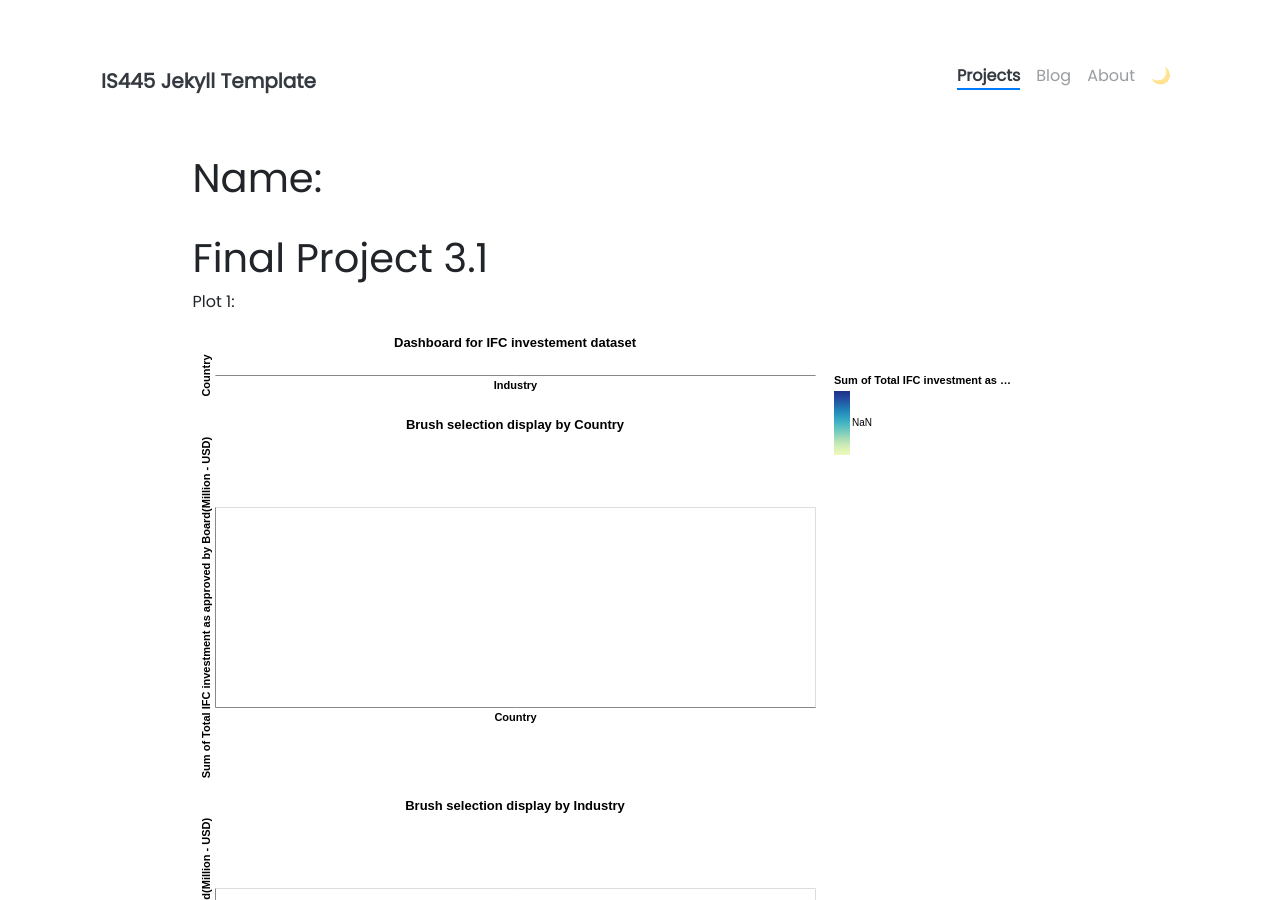
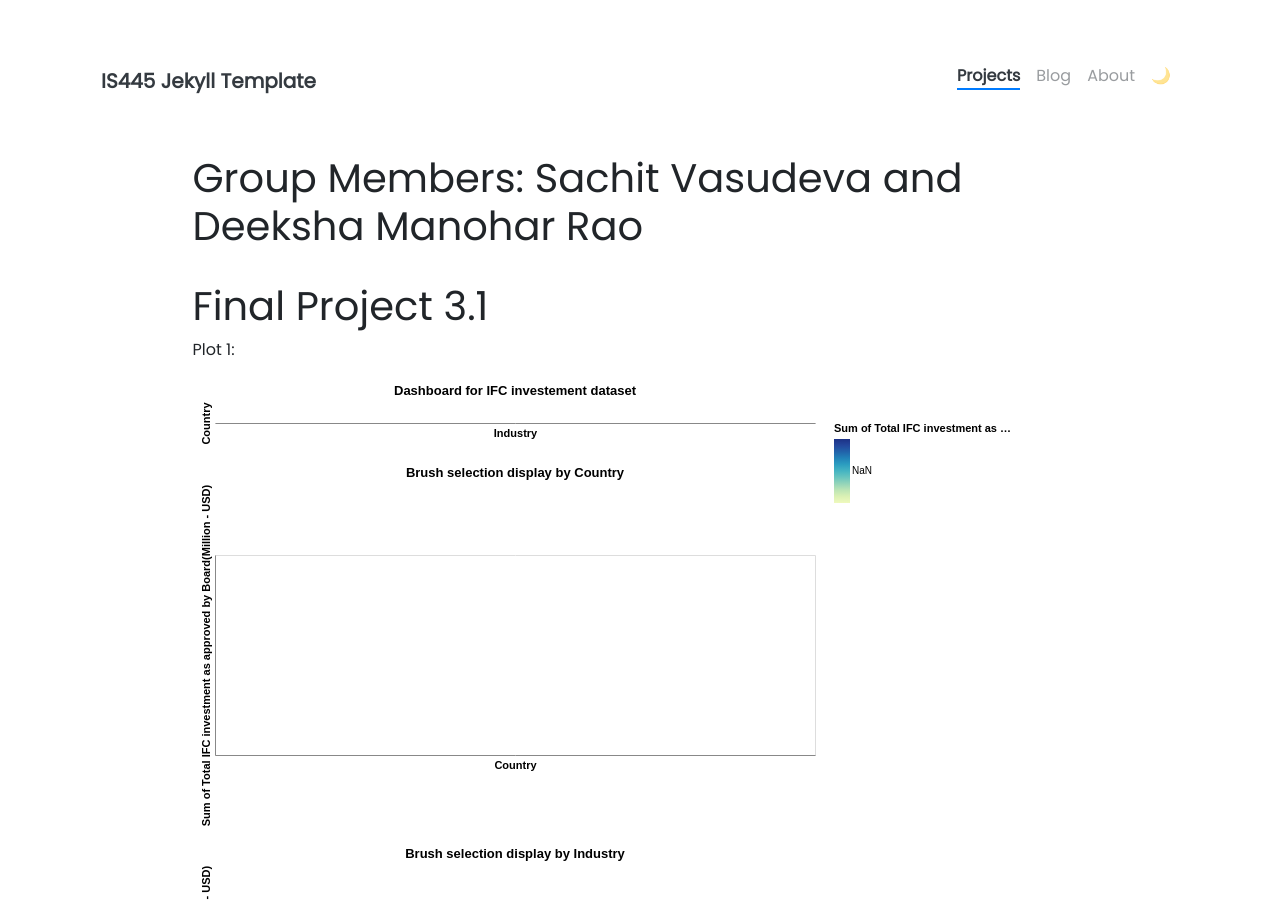
Before and after one commit to sachitv2/sachitv2.github.io, a Jekyll site: the page built from _projects/Final_Project_3.1.md, in a window 1280 px wide and 900 px high. Built offline with Jekyll 4.4.1, drawn with Linux system fonts in a browser that asks for light colours; nearby versions of some CDN libraries.

Commit message:
Update Final_Project_3.1.md

```diff
--- a/_projects/Final_Project_3.1.md
+++ b/_projects/Final_Project_3.1.md
@@ -10,7 +10,7 @@ custom_js:
   - vega-embed.min
   - justcharts
 ---
-# Name:
+# Group Members: Sachit Vasudeva and Deeksha Manohar Rao
 
 
 # Final Project 3.1
```
